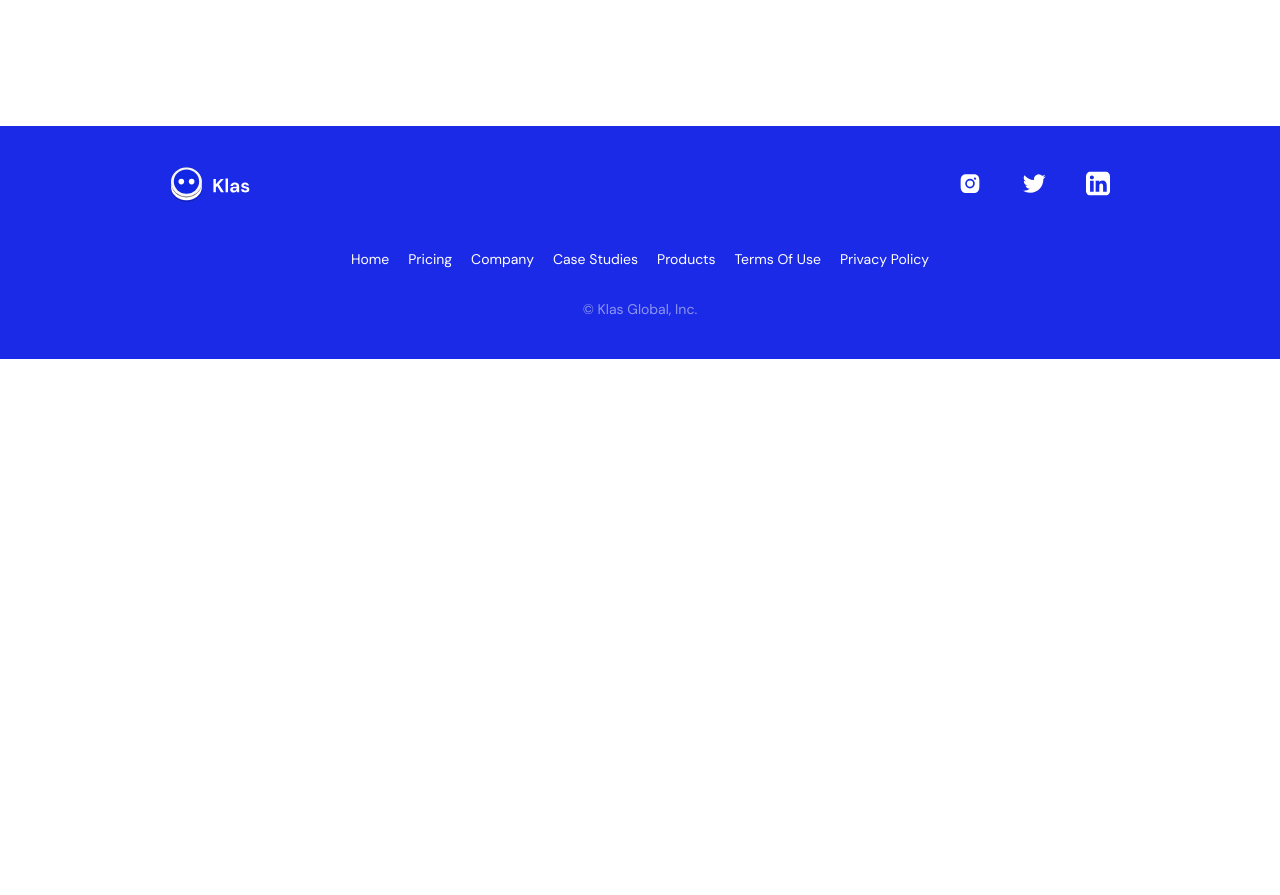
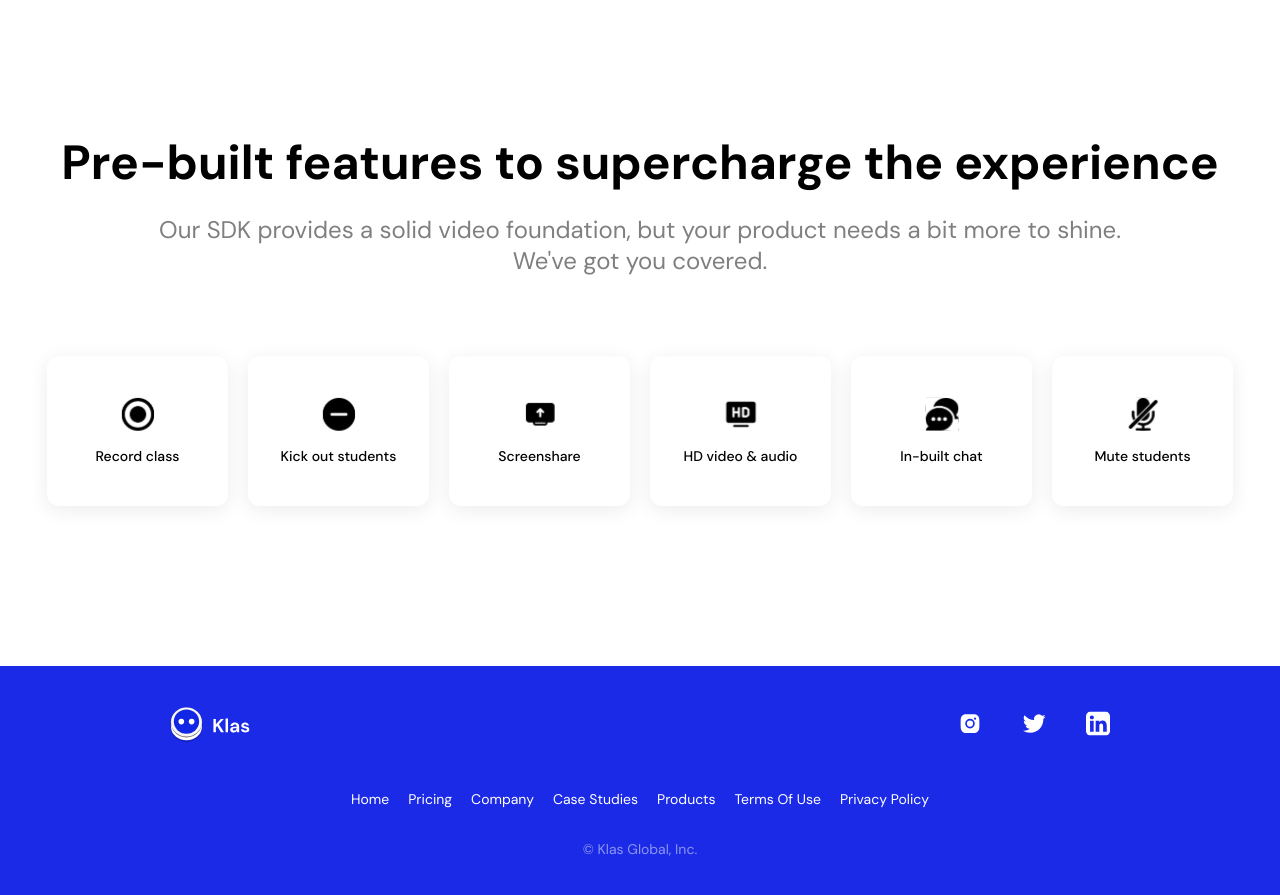
Before and after one commit to floriant3/klas-tech, a Next.js app: page /products in a window 1280 px wide. Shown: the part 3000-3895 px from the top of the page. Before the commit the page ends 3359 px from the top, so only its background shows below. Built offline with nearby package versions, Linux system fonts and the light colour scheme.

Commit message:
feat: added another section to products page

```diff
--- a/app/globals.css
+++ b/app/globals.css
@@ -106,3 +106,11 @@ body {
 .case-study-card {
   -webkit-filter: drop-shadow(0 4px 25px rgba(0,0,0,.1))!important
 }
+
+.pre-buillt-features-container {
+  /* @apply grid-cols-6 grid gap-[20px] */
+  display: grid;
+  content: "";
+  grid-template-columns: 6, 1fr;
+  grid-auto-rows: 144px;
+}
--- a/app/products/page.jsx
+++ b/app/products/page.jsx
@@ -2,6 +2,7 @@ import React from "react";
 import PageHeaders from "../components/PageHeaders";
 import Link from "next/link";
 import { ProductsCardData } from "@/data/Data";
+import { PreBuiltFeatures } from "@/data/Data";
 
 const ProductsPage = () => {
   return (
@@ -100,7 +101,32 @@ const ProductsPage = () => {
             {ProductsCardData.map(({ name, img }) => (
               <div className="relative grid place-items-center">
                 <img src={img} alt={name} />
-                <h3 className="md:text-[24px] leading-[21px] text-base bottom-[10px] absolute text-center  min-[700px]bottom-[20px] text-white font-semibold">{name}</h3>
+                <h3 className="md:text-[24px] leading-[21px] text-base bottom-[10px] absolute text-center  min-[700px]bottom-[20px] text-white font-semibold">
+                  {name}
+                </h3>
+              </div>
+            ))}
+          </div>
+        </div>
+      </section>
+
+      <section className="mb-[80px] md:mb-[160px]">
+        <div className="flex flex-col gap-[80px] items-center justify-center">
+          <div className="flex flex-col items-center justify-center text-black text-[30px] leading-[42px] text-center">
+            <h2 className="max-md:text-[32px] max-md:leading-[42px] max-md:mb-[16px] mb-[15px] md:text-[48px] leading-[62px] md:leading-[73px] font-bold">
+              Pre-built features to supercharge the experience
+            </h2>
+            <p className="max-md:text-[18px] max-md:leading-[22px] text-[24px] leading-[31px] text-center font-[400] text-[rgba(0,0,0,.5)] max-w-[1000px]">
+              Our SDK provides a solid video foundation, but your product needs
+              a bit more to shine. We've got you covered.
+            </p>
+          </div>
+
+          <div className="flex gap-[20px] items-center justify-center flex-wrap">
+            {PreBuiltFeatures.map(({ name, img }) => (
+              <div className="flex w-[181px] max-[620px]:w-[150px] h-[150px] flex-col items-center justify-center gap-[16px] rounded-[12px] box-shadow-two bg-white" key={name}>
+                <img src={img} alt={name} />
+                <p className="font-[500] text-[14px] leading-[18px] text-center">{name}</p>
               </div>
             ))}
           </div>
--- a/data/Data.js
+++ b/data/Data.js
@@ -528,3 +528,30 @@ export const ProductsCardData = [
     img: "images/productspage/training.png",
   },
 ];
+
+export const PreBuiltFeatures = [
+  {
+    name: "Record class",
+    img: "images/productspage/record.svg"
+  },
+  {
+    name: "Kick out students",
+    img: "images/productspage/kick-out.svg"
+  },
+  {
+    name: "Screenshare",
+    img: "images/productspage/screenshare.svg"
+  },
+  {
+    name: "HD video & audio",
+    img: "images/productspage/hd.svg"
+  },
+  {
+    name: "In-built chat",
+    img: "images/productspage/chat.svg"
+  },
+  {
+    name: "Mute students",
+    img: "images/productspage/mute.svg"
+  },
+]
```
